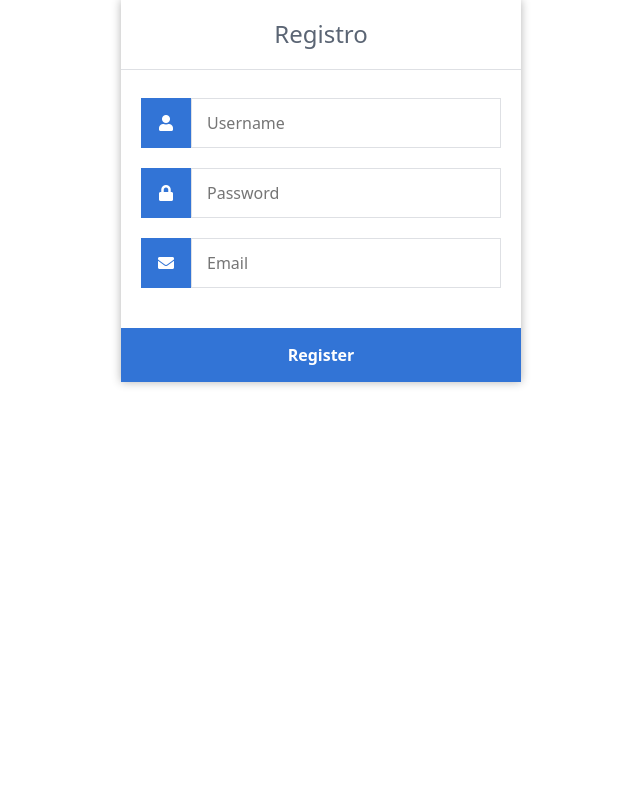
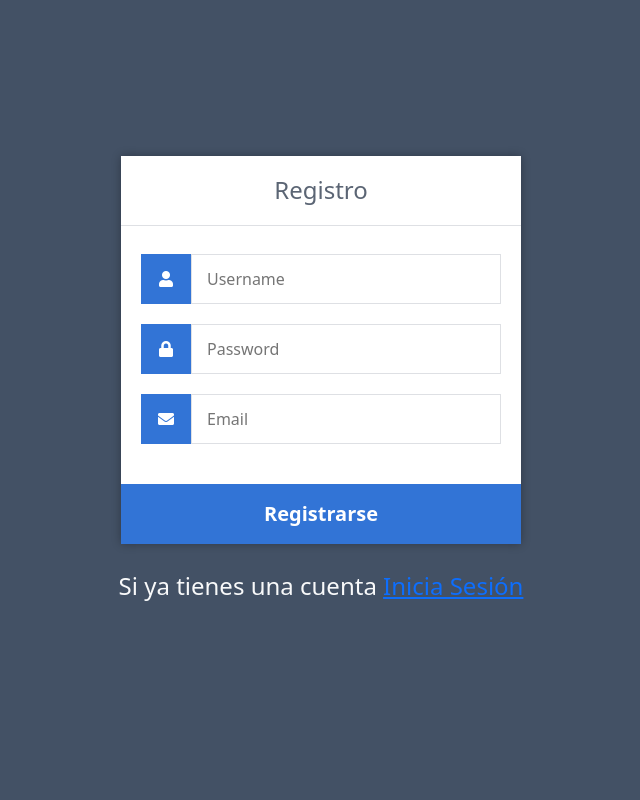
Before and after one commit to zSupAnonymo/ProyectoAgustinLautaro, a PHP site: page /signup.php in a window 1280 px wide. Shown: the whole page, without its empty margins (319-959 px from the left). Run offline with PHP 8.4, Linux system fonts and the light colour scheme.

Commit message:
finalizado signup, login y logout

```diff
--- a/index.php
+++ b/index.php
@@ -1,8 +1,10 @@
 <?php
+
+session_start();
  require 'database_connect.php';
 
  if (isset($_SESSION['user_id'])) {
-    $records = $conn->prepare('SELECT id,mail,password FROM users where id = :id');
+    $records = $conn->prepare('SELECT id,email,password FROM users where id = :id');
     $records->bindParam(':id',$_SESSION['user_id']);
     $records->execute();
     $results = $records->fetch(PDO::FETCH_ASSOC);
--- a/logout.php
+++ b/logout.php
@@ -5,5 +5,5 @@
 
   session_destroy();
 
-  header('Location: /php-login');
+  header('Location: index.php');
 ?>
--- a/signup.php
+++ b/signup.php
@@ -23,17 +23,17 @@
 		<meta charset="utf-8">
 		<title>Registro</title>
 		<link rel="stylesheet" href="https://use.fontawesome.com/releases/v5.7.1/css/all.css">
+        <link rel="stylesheet" href="styles/register.css">
         <!-- BOOTSTRAP -->
         <link href="https://cdn.jsdelivr.net/npm/bootstrap@5.2.3/dist/css/bootstrap.min.css" rel="stylesheet" integrity="sha384-rbsA2VBKQhggwzxH7pPCaAqO46MgnOM80zW1RWuH61DGLwZJEdK2Kadq2F9CUG65" crossorigin="anonymous">
         <!-- CSS -->
-        <link rel="stylesheet" href="styles/register.css">
 	</head>
 	<body>
 
     <?php if(!empty($message)): ?>
       <p> <?= $message ?></p> <!--Escribir mensaje si la variable no está vacia!-->
     <?php endif; ?>
-    <section class="register-section">
+
         <div class="container-fluid d-flex align-items-center justify-content-center">
             <div class="register text-center">
                 <h1>Registro</h1>
@@ -50,11 +50,13 @@
                         <i class="fas fa-envelope"></i>
                     </label>
                     <input type="email" name="email" placeholder="Email" id="email" required>
-                    <input type="submit" value="Register">
+                    <input type="submit" value="Registrarse" class="fs-5">
                 </form>
             </div>
         </div>
-    </section>
+        <p class="text-light py-4 fs-4">Si ya tienes una cuenta <a href="login.php" class="py-4 fs-4">Inicia Sesión</a> </p>
+
+
     <!-- SCRIPT BOOTSTRAP -->
     <script src="https://cdn.jsdelivr.net/npm/bootstrap@5.2.3/dist/js/bootstrap.bundle.min.js" integrity="sha384-kenU1KFdBIe4zVF0s0G1M5b4hcpxyD9F7jL+jjXkk+Q2h455rYXK/7HAuoJl+0I4" crossorigin="anonymous"></script>
 	</body>
--- a/styles/register.css
+++ b/styles/register.css
@@ -3,10 +3,6 @@
     font-size: 16px;
 }
 
-.register-section {
-    width: 100%;
-    height: 100vh;
-}
 .register {
     width: 400px;
     background-color: #ffffff;
@@ -60,3 +56,13 @@
   background-color: #2868c7;
     transition: background-color 0.2s;
 }
+
+body {
+    width: 100%;
+    height: 100vh!important;
+    background-color:#435165!important;
+    display: flex;
+    flex-direction: column;
+    justify-content: center;
+    align-items: center;
+}
```
